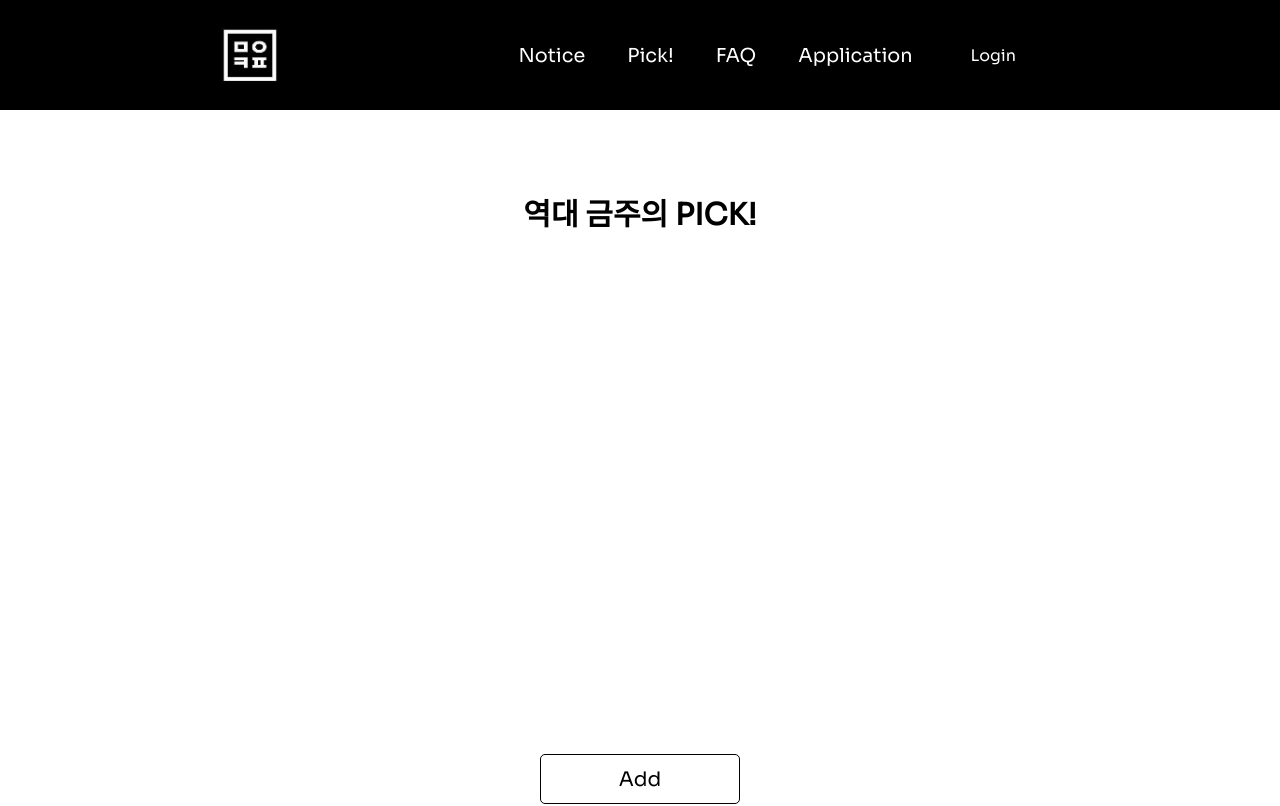
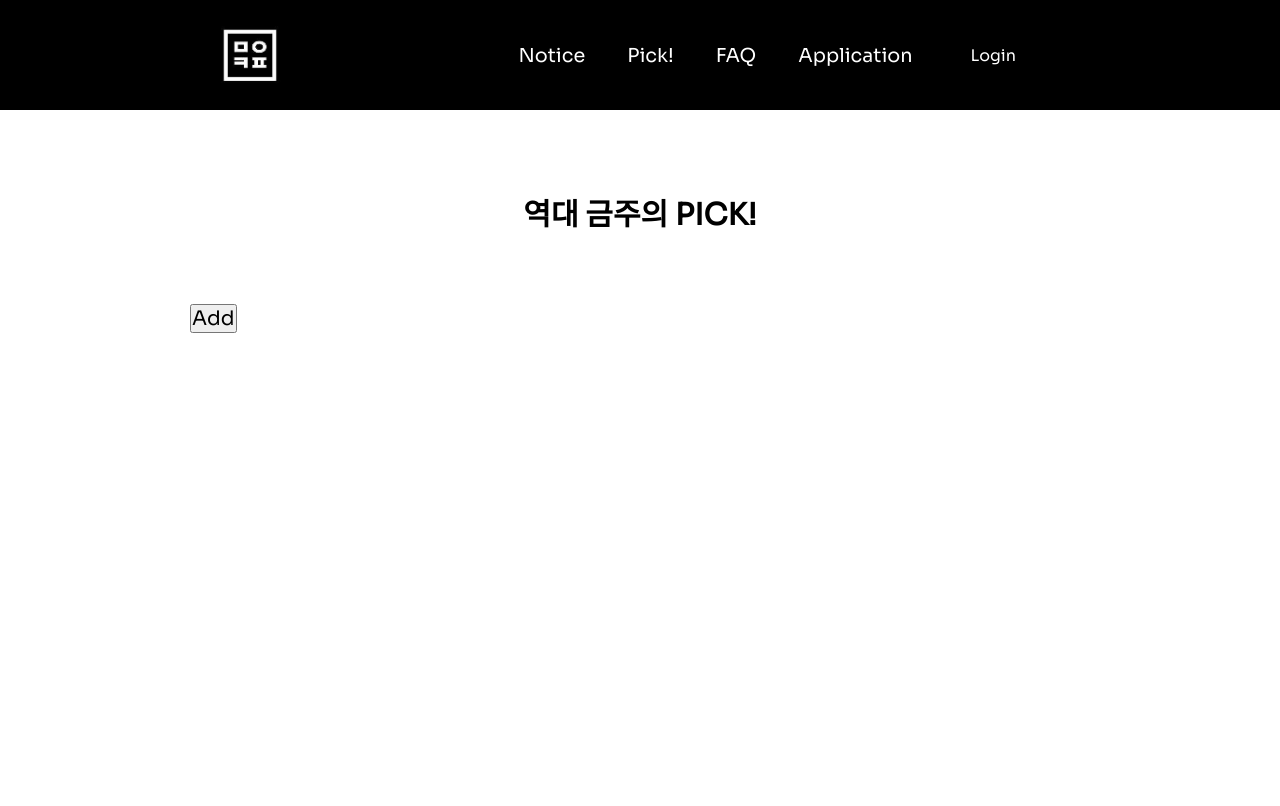
Before and after one commit to lke1221/madcamp_project3, a React (Create React App) app: page /pick in a window 1280 px wide. Shown: the top 806 px of the page. Built offline with nearby package versions, Linux system fonts and the light colour scheme.

Commit message:
0720 15:16

```diff
--- a/src/pages/pick.js
+++ b/src/pages/pick.js
@@ -1,38 +1,73 @@
-import React, { useEffect } from "react";
-import './newnotice.css'
+import React, { useState, Component } from "react";
+
 import PostList from "./PostList";
 import axios from "axios";
 import { Link } from "react-router-dom";
+import firebaseInit from "../firebaseInit";
+//import PopUp from "./PopUp";
+import PopUpContent from "./PopUpContent";
+import ReactDom from "react-dom";
+import Popup from "reactjs-popup";
 
-const Pick = ({ history }) => {
+const Pick = ({ children }) => {
+  // constructor(props){
+  //   super(props);
+
+  //   this.state = {
+  //       isOpenPopup: false,
+  //   }
+
+  //   this.openPopup = this.openPopup.bind(this);
+  //   this.closePopup = this.closePopup.bind(this);
+  // }
+
+  const [isOpenPopup, setIsOpenPopup] = useState("false");
+
+  const openPopup = () => {
+    setIsOpenPopup("true");
+  };
+
+  const closePopup = () => {
+    setIsOpenPopup("false");
+  };
   return (
     <div
       style={{
         display: "flex",
         justifyContent: "center",
-        alignItems: "center",
-        flexDirection: "column",
+        // alignItems: "center",
+        flexDirection: "row",
         paddingTop: 80,
         //paddingLeft: 400,
         //paddingRight: 400
       }}
     >
+      <div style={{ width: 900, height: 450 }}>
         <h1 style={{ marginBottom: 50, fontSize: 30 }}>역대 금주의 PICK!</h1>
-      <div style={{ width: 900, height: 450}}>
-
-
-      </div>
+        {isOpenPopup ? (
+          <div style={{ alignItems: "center" }}>
+            <Popup
+              trigger={
                 <button
-          className="submit-button"
+                  className="new-notice"
                   style={{ marginTop: 20, fontSize: 20 }}
                   onClick={
                     window.sessionStorage.getItem("position") === "admin"
-              ? () => history.push("/newnotice")
+                      ? openPopup
                       : () => alert("관리자만 글을 작성할 수 있습니다.")
                   }
                 >
                   Add
                 </button>
+              }
+            >
+              <PopUpContent />
+            </Popup>
+          </div>
+        ) : (
+          <></>
+        )}
+      </div>
     </div>
   );
 };
```
Lines whose indentation alone changed are shown as unchanged.
